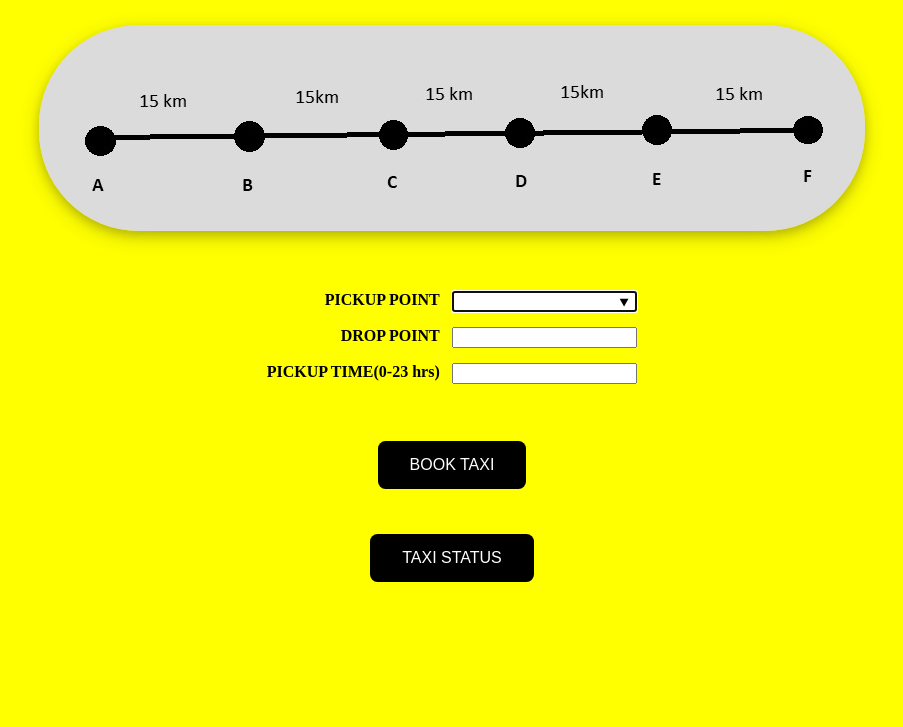
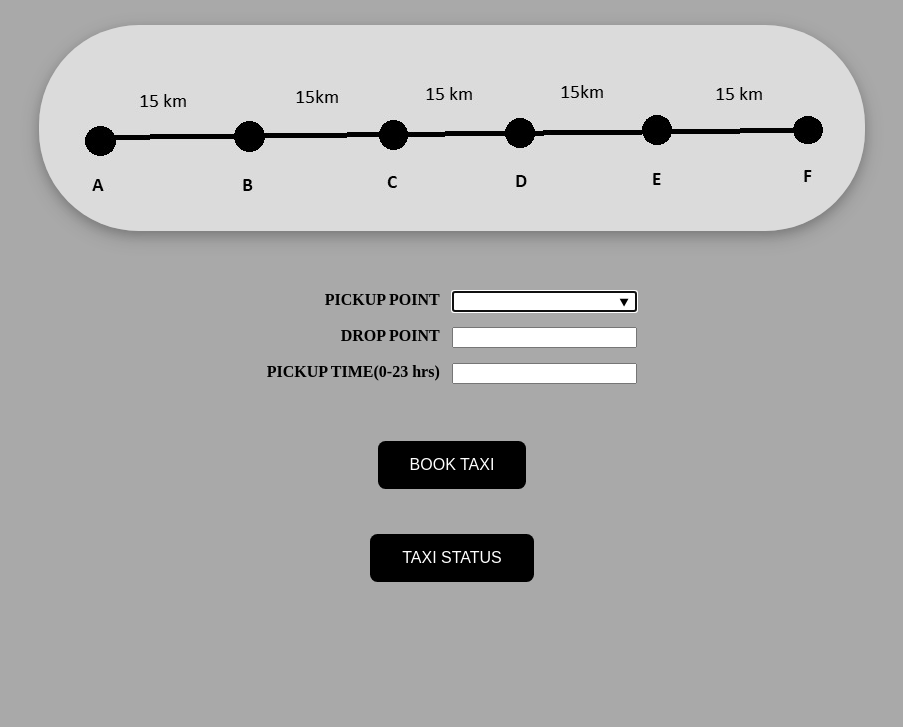
Before and after one commit to Kiruthika-Jayabalan/taxi-booking-application, a plain HTML site: page index.html in a window 1280 px wide. Shown: the part 73-800 px from the top of the page, without its empty margins (188-1091 px from the left). Drawn offline with Linux system fonts and the light colour scheme.

Commit message:
Update style.css

```diff
--- a/style.css
+++ b/style.css
@@ -2,7 +2,7 @@ body
 {
     font-family: 'Times New Roman', Times, serif;
     text-align: center ;
-    background-color: yellow;
+    background-color: darkgrey;
     font-weight: bold;
 }
 
```
